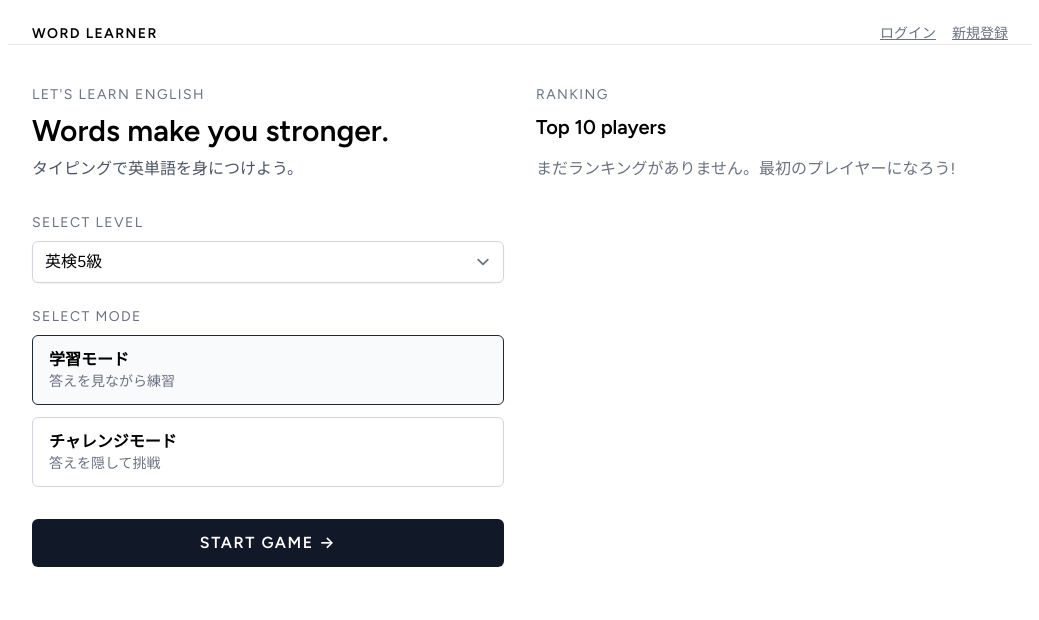
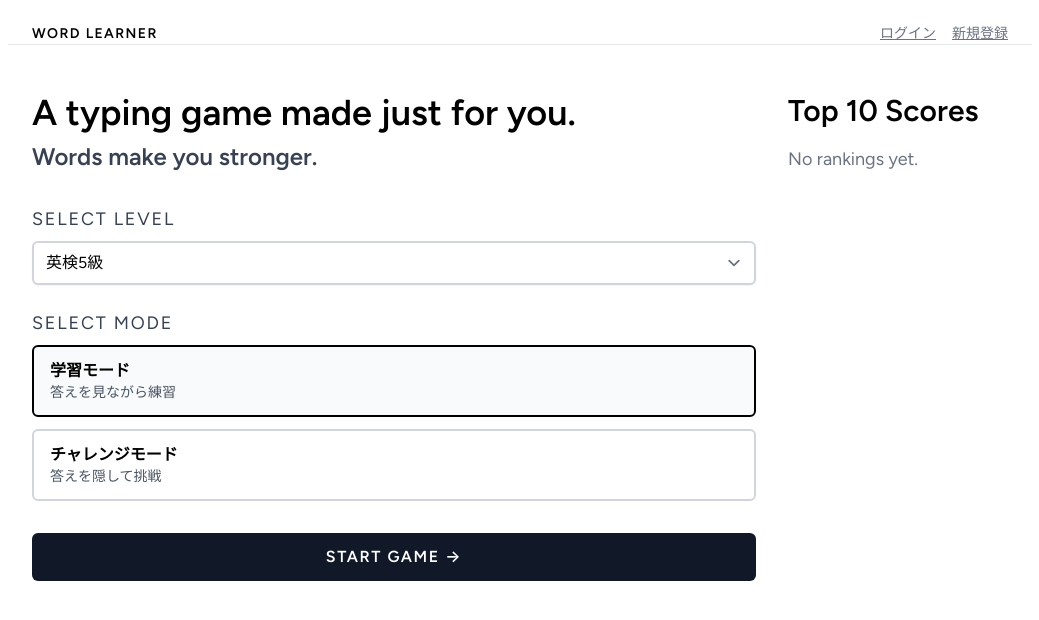
Before and after one commit to kabochan73/Susida1, a Laravel app: page / in a window 1280 px wide. Shown: the top 620 px of the page, without its empty margins (120-1159 px from the left). Run offline with Laravel 12, Linux system fonts and the light colour scheme; data comes from the database, SQL or seed files in the repository; tables that the repository leaves empty hold one stand-in row (values such as "Sample post"); style sheets or scripts are compiled from the project's sources; some libraries are stand-ins or nearby versions.

Commit message:
トップページのUI調整(比率・英語化・配色・ボーダー)
- メインとランキングのカラム比を1:1から3:1に変更
- サブタイトルとランキングの空状態文言を英語に統一、ランキングの文字サイズを拡大
- SELECT LEVEL/SELECT MODEのホバー・フォーカス・選択色を黒に統一し、無効なTailwindクラス(border-black-300等)を修正
- ボーダー幅をborder-2に変更

Co-Authored-By: Claude Sonnet 5 <noreply@anthropic.com>

```diff
--- a/resources/js/Components/home/LevelSelect.tsx
+++ b/resources/js/Components/home/LevelSelect.tsx
@@ -17,7 +17,7 @@ export default function LevelSelect({
         <select
             value={value}
             onChange={(e) => onChange(e.target.value as Grade)}
-            className="mt-2 block w-full rounded-md border-gray-300 shadow-sm focus:border-indigo-500 focus:ring-indigo-500"
+            className="mt-2 block w-full rounded-md border-2 border-gray-300 shadow-sm hover:border-black focus:border-black focus:ring-black"
         >
             {(Object.keys(GRADE_LABELS) as Grade[]).map((grade) => (
                 <option key={grade} value={grade}>
--- a/resources/js/Components/home/ModeSelect.tsx
+++ b/resources/js/Components/home/ModeSelect.tsx
@@ -27,14 +27,14 @@ export default function ModeSelect({
                     key={mode.value}
                     type="button"
                     onClick={() => onChange(mode.value)}
-                    className={`block w-full rounded-md border px-4 py-3 text-left transition ${
+                    className={`block w-full rounded-md border-2 px-4 py-3 text-left transition ${
                         value === mode.value
-                            ? 'border-gray-800 bg-gray-50'
-                            : 'border-gray-300'
+                            ? 'border-black bg-gray-50'
+                            : 'border-gray-300 hover:border-black'
                     }`}
                 >
                     <span className="block font-semibold">{mode.title}</span>
-                    <span className="block text-sm text-gray-500">
+                    <span className="block text-sm text-gray-600">
                         {mode.description}
                     </span>
                 </button>
--- a/resources/js/Components/ranking/RankingSidebar.tsx
+++ b/resources/js/Components/ranking/RankingSidebar.tsx
@@ -2,26 +2,23 @@ export type RankingEntry = { rank: number; name: string; bestScore: number };
 
 export default function RankingSidebar({
     ranking,
+    className,
 }: {
     ranking: RankingEntry[];
+    className?: string;
 }) {
     return (
-        <div>
-            <p className="text-sm uppercase tracking-widest text-gray-500">
-                Ranking
-            </p>
-            <h2 className="mt-2 text-xl font-bold">Top 10 players</h2>
+        <div className={className}>
+            <h2 className="mt-2 text-3xl font-bold">Top 10 Scores</h2>
 
             {ranking.length === 0 ? (
-                <p className="mt-4 text-gray-500">
-                    まだランキングがありません。最初のプレイヤーになろう!
-                </p>
+                <p className="mt-4 text-lg text-gray-500">No rankings yet.</p>
             ) : (
                 <ol className="mt-4 divide-y divide-gray-200">
                     {ranking.map((entry) => (
                         <li
                             key={entry.rank}
-                            className="flex items-center justify-between py-3"
+                            className="flex items-center justify-between py-2 text-xl"
                         >
                             <span>
                                 {entry.rank}. {entry.name}
--- a/resources/js/Pages/Home.tsx
+++ b/resources/js/Pages/Home.tsx
@@ -34,20 +34,17 @@ export default function Home({
 
             <Header user={auth.user} />
 
-            <div className="mx-auto grid max-w-5xl grid-cols-1 gap-8 border-t px-6 py-10 lg:grid-cols-2">
-                <div>
-                    <p className="text-sm uppercase tracking-widest text-gray-500">
-                        Let&apos;s learn English
-                    </p>
-                    <h1 className="mt-2 text-3xl font-bold">
+            <div className="mx-auto grid max-w-5xl grid-cols-1 gap-8 border-t px-6 py-10 lg:grid-cols-4">
+                <div className="lg:col-span-3">
+                    <h1 className="mt-2 text-4xl font-bold">
+                        A typing game made just for you.
+                    </h1>
+                    <p className="mt-2 text-2xl font-bold text-gray-700">
                         Words make you stronger.
-                    </h1>
-                    <p className="mt-2 text-gray-600">
-                        タイピングで英単語を身につけよう。
                     </p>
 
                     <div className="mt-8">
-                        <p className="text-sm uppercase tracking-widest text-gray-500">
+                        <p className="text-lg uppercase tracking-widest text-gray-700">
                             Select level
                         </p>
                         <LevelSelect
@@ -57,7 +54,7 @@ export default function Home({
                     </div>
 
                     <div className="mt-6">
-                        <p className="text-sm uppercase tracking-widest text-gray-500">
+                        <p className="text-lg uppercase tracking-widest text-gray-700">
                             Select mode
                         </p>
                         <ModeSelect value={mode} onChange={setMode} />
@@ -68,7 +65,7 @@ export default function Home({
                     </div>
                 </div>
 
-                <RankingSidebar ranking={ranking} />
+                <RankingSidebar ranking={ranking} className="lg:col-span-1" />
             </div>
         </>
     );
```
